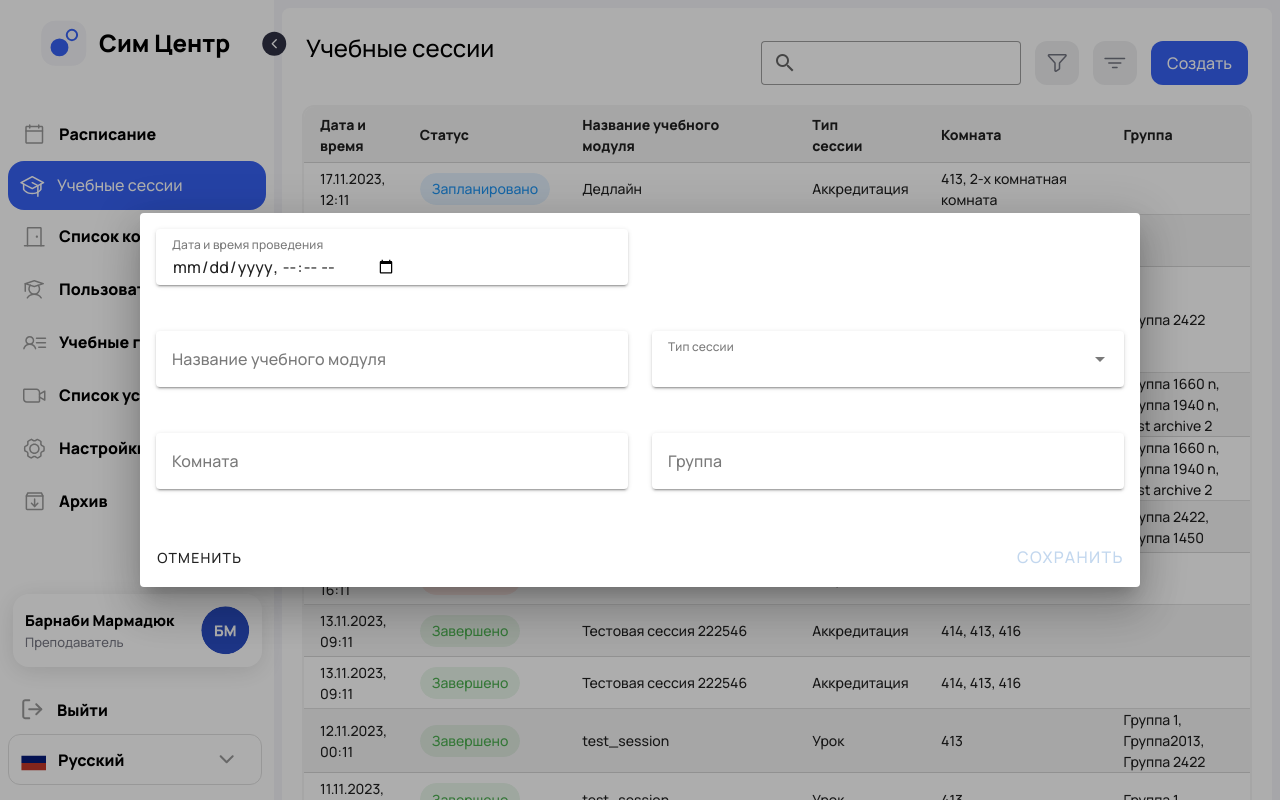
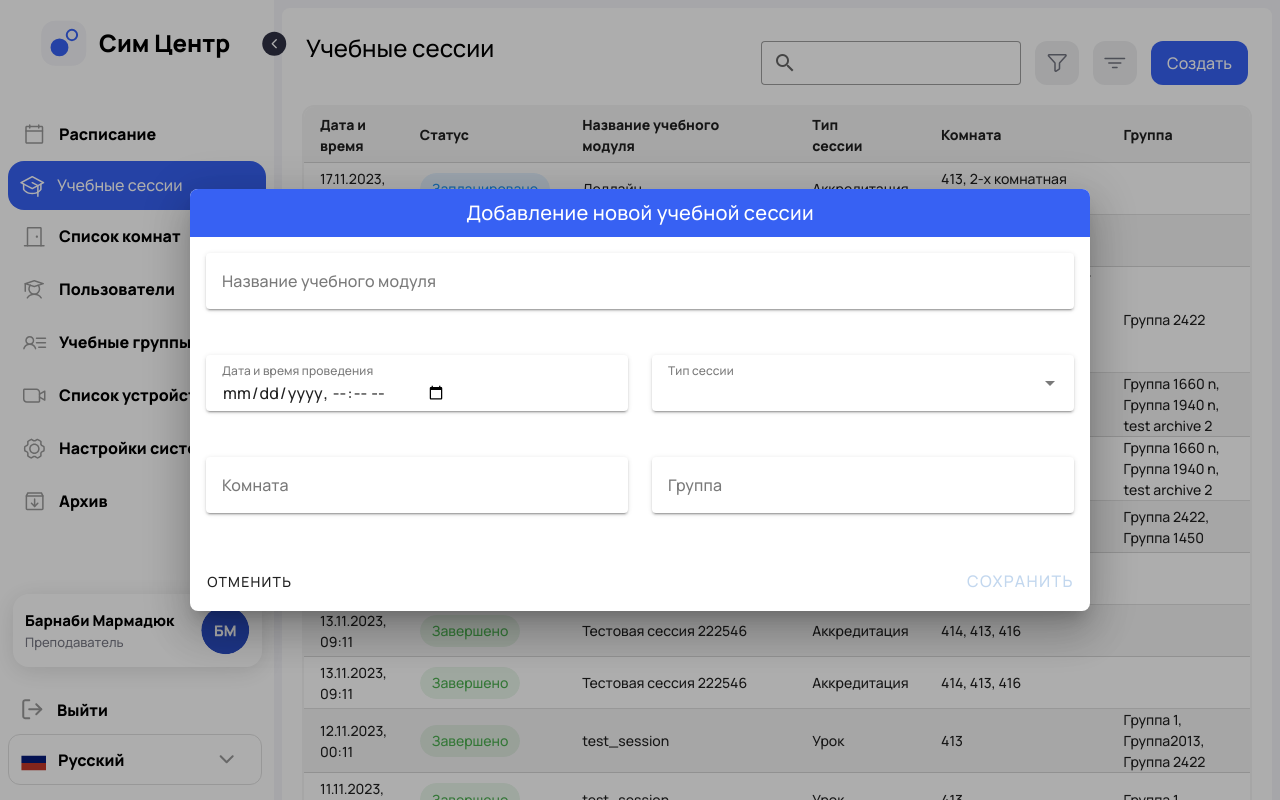
Before and after one commit to Markelas/crm_system_eidos, a Vue app: page / in a window 1280 px wide. Both pictures are taken after a click on the button "Создать". Built offline with nearby package versions, Linux system fonts and the light colour scheme; what mdi-vue would draw is missing.

Commit message:
Redesign and add some comments

```diff
--- a/src/assets/style.css
+++ b/src/assets/style.css
@@ -192,6 +192,11 @@ body {
   width: 300px;
 }
 
+.create__card__title {
+  background-color: #3761F3;
+  color: white;
+}
+
 .table__body-info .v-table__wrapper {
   margin: 20px 20px 0 20px;
   border: 2px solid #F4F4F4;
--- a/src/assets/style.scss
+++ b/src/assets/style.scss
@@ -192,7 +192,10 @@ body{
     width: 300px;
   }
 }
-
+.create__card__title{
+  background-color: #3761F3;
+  color: white;
+}
 .table__body-info{
   .v-table__wrapper{
     margin: 20px 20px 0 20px;
--- a/src/components/CreateSessionModal.vue
+++ b/src/components/CreateSessionModal.vue
@@ -2,12 +2,27 @@
   <template>
     <div class="text-center">
       <v-dialog
-          width="1000"
+          width="900"
           v-model="dialog"
       >
-        <v-card>
+        <v-card class="rounded-lg">
+          <v-card-title class="text-center create__card__title">Добавление новой учебной сессии</v-card-title>
           <v-form v-model="form" @submit.prevent="submitHandler">
             <v-container>
+              <v-row>
+                <v-col
+                    cols="12"
+                    sm="12"
+                >
+                  <v-text-field
+                      v-model="studyModule"
+                      variant="solo"
+                      label="Название учебного модуля"
+                      minlength="4"
+                      :rules="[required ]"
+                  ></v-text-field>
+                </v-col>
+              </v-row>
               <v-row>
                 <v-col
                     cols="12"
@@ -19,20 +34,6 @@
                       variant="solo"
                       type="datetime-local"
                       :rules="[required, correctDate]"
-                  ></v-text-field>
-                </v-col>
-              </v-row>
-              <v-row>
-                <v-col
-                    cols="12"
-                    sm="6"
-                >
-                  <v-text-field
-                      v-model="studyModule"
-                      variant="solo"
-                      label="Название учебного модуля"
-                      minlength="4"
-                      :rules="[required ]"
                   ></v-text-field>
                 </v-col>
 
@@ -121,14 +122,15 @@ export default {
   methods:{
     submitHandler() {
       if (this.form){ //Если форма заполнена
-        this.addNewValue() //Вызываем функцию добавления новой записи
+        this.addNewValue() //Вызываем функцию добавления в state
         this.start = '' //Очищаем
         this.studyModule = ''
         this.sessionType = ''
         this.room = ''
         this.group = ''
         this.dialog = false
-        this.$emit('add')
+        this.$emit('add') //Вызываем событие в родительском компоненте на добавление записи
+        this.$emit('close') //Переключаем статус модального окна
       }
     },
     addNewValue() {
--- a/src/components/TableMain.vue
+++ b/src/components/TableMain.vue
@@ -92,7 +92,7 @@ export default defineComponent({
       return this.isActiveCreateSessionModal = !this.isActiveCreateSessionModal
     },
     pushNewSession() {
-      this.tableInfo.unshift(store.state.createNewSession);
+      this.tableInfo.unshift(store.state.createNewSession); //Добавляем в начало запись из state
       return this.tableInfo
     }
   },
```
Also changed, not shown: 1 other file (tests, documents, lock files or other folders).
